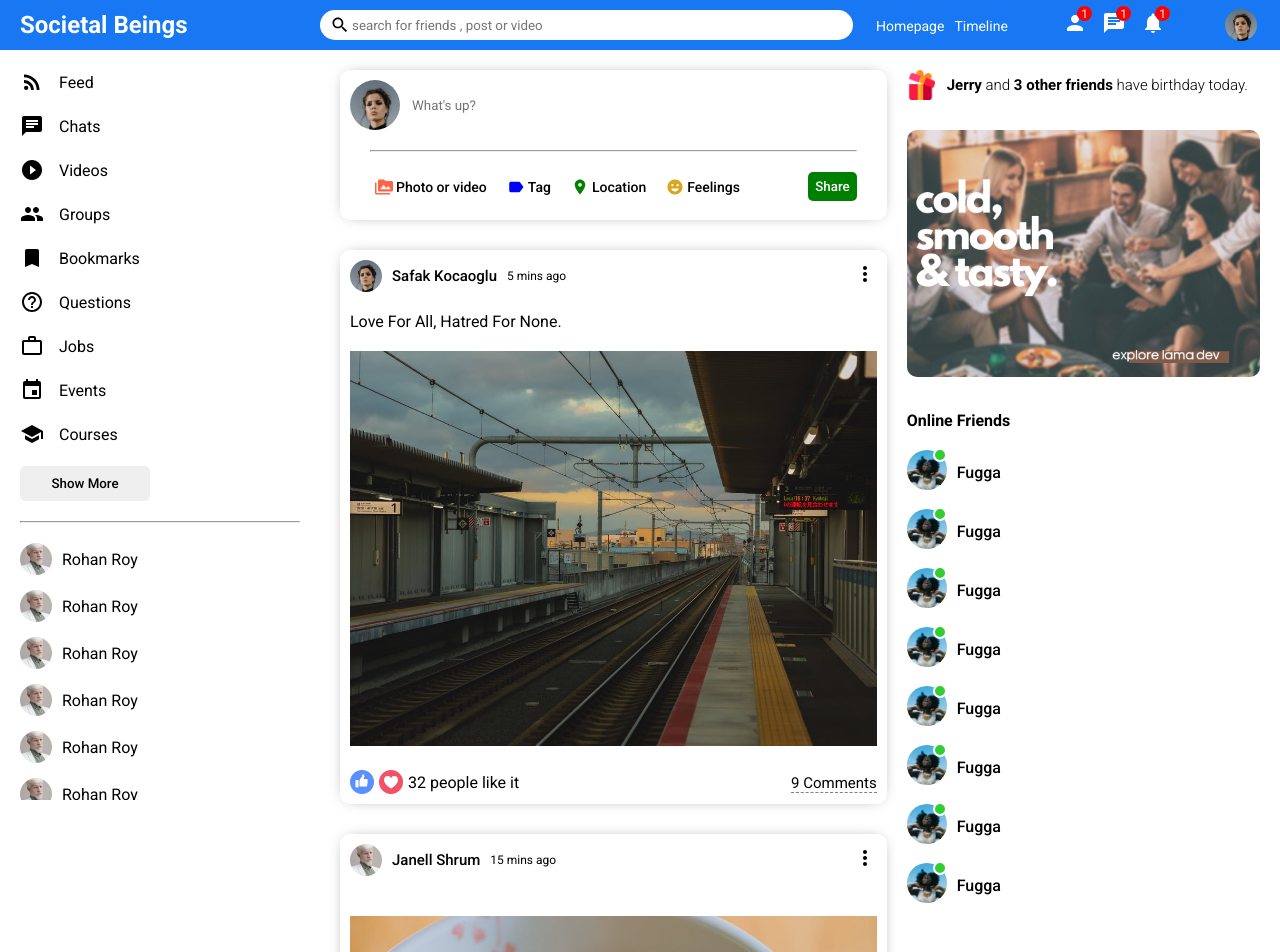
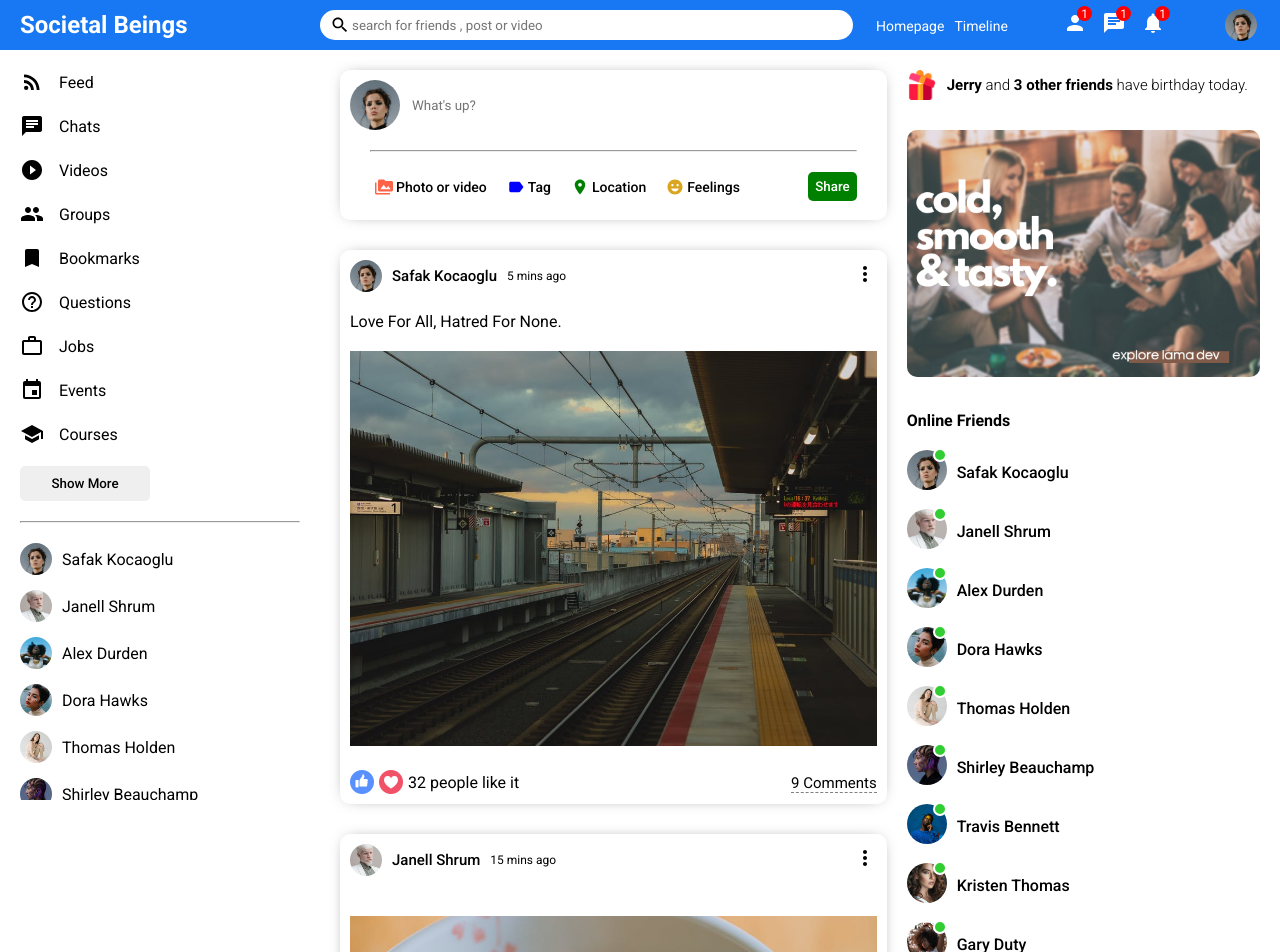
Before and after one commit to codytron21/Societal-Beings, a React (Create React App) app: page / in a window 1280 px wide. Shown: the top 952 px of the page. Built offline with nearby package versions, Linux system fonts and the light colour scheme.

Commit message:
added like counter

```diff
--- /dev/null
+++ b/src/components/friends/Friends.jsx
@@ -0,0 +1,10 @@
+import "./friends.css";
+
+export default function Friends({ user }) {
+  return (
+    <li className="sidebarFriend">
+      <img src={user.profilePicture} alt="" className="sidebarFriendImage" />
+      <span className="sidebarFriendName">{user.username}</span>
+    </li>
+  );
+}
--- /dev/null
+++ b/src/components/friends/friends.css
@@ -0,0 +1,17 @@
+.sidebarFriendList {
+    padding: 0;
+    margin: 0;
+    list-style: none;
+}
+.sidebarFriend {
+    display: flex;
+    align-items: center;
+    margin-bottom: 15px;
+}
+.sidebarFriendImage {
+    height: 32px;
+    width: 32px;
+    border-radius: 50%;
+    object-fit: cover;
+    margin-right: 10px;
+}
--- /dev/null
+++ b/src/components/online/Online.jsx
@@ -0,0 +1,12 @@
+import "./online.css";
+export default function Online({ user }) {
+  return (
+    <li className="rightbarFriend">
+      <div className="rightbarProfileImgContainer">
+        <img src={user.profilePicture} alt="" className="rightbarProfileImg" />
+        <span className="rightbarOnline"></span>
+      </div>
+      <span className="rightbarUsername">{user.username}</span>
+    </li>
+  );
+}
--- /dev/null
+++ b/src/components/online/online.css
@@ -0,0 +1,30 @@
+.rightbarFriend {
+    display: flex;
+    align-items: center;
+    margin-bottom: 15px;
+}
+.rightbarProfileImgContainer {
+    margin-right: 10px;
+    position: relative;
+}
+.rightbarProfileImg {
+    width: 40px;
+    height: 40px;
+    border-radius: 50%;
+    object-fit: cover;
+}
+.rightbarOnline {
+    width: 10px;
+    height: 10px;
+    border-radius: 50%;
+    background-color: limegreen;
+    position: absolute;
+    top: -2px;
+    right: 0;
+    border: 2px solid white;
+
+
+}
+.rightbarUsername {
+    font-weight: 500;
+}
--- a/src/components/rightbar/Rightbar.jsx
+++ b/src/components/rightbar/Rightbar.jsx
@@ -1,5 +1,7 @@
 import "./rightbar.css";
-
+import { Users } from "../../dummyData";
+import Online from "../online/Online";
+import userEvent from "@testing-library/user-event";
 export default function Rightbar() {
   return (
     <div className="rightbar">
@@ -13,94 +15,9 @@ export default function Rightbar() {
         <img src="/assets/Ad.png" alt="" className="rightbarAd" />
         <h4 className="rightbarTitle">Online Friends</h4>
         <ul className="rightbarFriendList">
-          <li className="rightbarFriend">
-            <div className="rightbarProfileImgContainer">
-              <img
-                src="assets/persons/3.jpeg"
-                alt=""
-                className="rightbarProfileImg"
-              />
-              <span className="rightbarOnline"></span>
-            </div>
-            <span className="rightbarUsername">Fugga</span>
-          </li>{" "}
-          <li className="rightbarFriend">
-            <div className="rightbarProfileImgContainer">
-              <img
-                src="assets/persons/3.jpeg"
-                alt=""
-                className="rightbarProfileImg"
-              />
-              <span className="rightbarOnline"></span>
-            </div>
-            <span className="rightbarUsername">Fugga</span>
-          </li>
-          <li className="rightbarFriend">
-            <div className="rightbarProfileImgContainer">
-              <img
-                src="assets/persons/3.jpeg"
-                alt=""
-                className="rightbarProfileImg"
-              />
-              <span className="rightbarOnline"></span>
-            </div>
-            <span className="rightbarUsername">Fugga</span>
-          </li>
-          <li className="rightbarFriend">
-            <div className="rightbarProfileImgContainer">
-              <img
-                src="assets/persons/3.jpeg"
-                alt=""
-                className="rightbarProfileImg"
-              />
-              <span className="rightbarOnline"></span>
-            </div>
-            <span className="rightbarUsername">Fugga</span>
-          </li>
-          <li className="rightbarFriend">
-            <div className="rightbarProfileImgContainer">
-              <img
-                src="assets/persons/3.jpeg"
-                alt=""
-                className="rightbarProfileImg"
-              />
-              <span className="rightbarOnline"></span>
-            </div>
-            <span className="rightbarUsername">Fugga</span>
-          </li>{" "}
-          <li className="rightbarFriend">
-            <div className="rightbarProfileImgContainer">
-              <img
-                src="assets/persons/3.jpeg"
-                alt=""
-                className="rightbarProfileImg"
-              />
-              <span className="rightbarOnline"></span>
-            </div>
-            <span className="rightbarUsername">Fugga</span>
-          </li>{" "}
-          <li className="rightbarFriend">
-            <div className="rightbarProfileImgContainer">
-              <img
-                src="assets/persons/3.jpeg"
-                alt=""
-                className="rightbarProfileImg"
-              />
-              <span className="rightbarOnline"></span>
-            </div>
-            <span className="rightbarUsername">Fugga</span>
-          </li>{" "}
-          <li className="rightbarFriend">
-            <div className="rightbarProfileImgContainer">
-              <img
-                src="assets/persons/3.jpeg"
-                alt=""
-                className="rightbarProfileImg"
-              />
-              <span className="rightbarOnline"></span>
-            </div>
-            <span className="rightbarUsername">Fugga</span>
-          </li>
+          {Users.map((u) => (
+            <Online key={u.id} user={u} />
+          ))}
         </ul>
       </div>
     </div>
--- a/src/components/rightbar/rightbar.css
+++ b/src/components/rightbar/rightbar.css
@@ -1,5 +1,6 @@
 .rightbar {
     flex: 3.5;
+
 }
 .rightbarWrapper {
     padding: 20px 20px 0 0;
@@ -30,33 +31,3 @@
     margin: 0;
     list-style: none;
 }
-.rightbarFriend {
-    display: flex;
-    align-items: center;
-    margin-bottom: 15px;
-}
-.rightbarProfileImgContainer {
-    margin-right: 10px;
-    position: relative;
-}
-.rightbarProfileImg {
-    width: 40px;
-    height: 40px;
-    border-radius: 50%;
-    object-fit: cover;
-}
-.rightbarOnline {
-    width: 10px;
-    height: 10px;
-    border-radius: 50%;
-    background-color: limegreen;
-    position: absolute;
-    top: -2px;
-    right: 0;
-    border: 2px solid white;
-
-
-}
-.rightbarUsername {
-    font-weight: 500;
-}
--- a/src/components/sidebar/Sidebar.jsx
+++ b/src/components/sidebar/Sidebar.jsx
@@ -10,6 +10,8 @@ import {
   Event,
   School,
 } from "@material-ui/icons";
+import { Users } from "../../dummyData";
+import Friends from "../friends/Friends";
 export default function Sidebar() {
   return (
     <div className="sidebar">
@@ -55,126 +57,9 @@ export default function Sidebar() {
         <button className="sidebarButton">Show More</button>
         <hr className="sidebarHr" />
         <ul className="sidebarFriendList">
-          <li className="sidebarFriend">
-            <img
-              src="/assets/persons/2.jpeg"
-              alt=""
-              className="sidebarFriendImage"
-            />
-            <span className="sidebarFriendName">Rohan Roy</span>
-          </li>
-          <li className="sidebarFriend">
-            <img
-              src="/assets/persons/2.jpeg"
-              alt=""
-              className="sidebarFriendImage"
-            />
-            <span className="sidebarFriendName">Rohan Roy</span>
-          </li>
-          <li className="sidebarFriend">
-            <img
-              src="/assets/persons/2.jpeg"
-              alt=""
-              className="sidebarFriendImage"
-            />
-            <span className="sidebarFriendName">Rohan Roy</span>
-          </li>
-          <li className="sidebarFriend">
-            <img
-              src="/assets/persons/2.jpeg"
-              alt=""
-              className="sidebarFriendImage"
-            />
-            <span className="sidebarFriendName">Rohan Roy</span>
-          </li>
-          <li className="sidebarFriend">
-            <img
-              src="/assets/persons/2.jpeg"
-              alt=""
-              className="sidebarFriendImage"
-            />
-            <span className="sidebarFriendName">Rohan Roy</span>
-          </li>
-          <li className="sidebarFriend">
-            <img
-              src="/assets/persons/2.jpeg"
-              alt=""
-              className="sidebarFriendImage"
-            />
-            <span className="sidebarFriendName">Rohan Roy</span>
-          </li>
-          <li className="sidebarFriend">
-            <img
-              src="/assets/persons/2.jpeg"
-              alt=""
-              className="sidebarFriendImage"
-            />
-            <span className="sidebarFriendName">Rohan Roy</span>
-          </li>
-          <li className="sidebarFriend">
-            <img
-              src="/assets/persons/2.jpeg"
-              alt=""
-              className="sidebarFriendImage"
-            />
-            <span className="sidebarFriendName">Rohan Roy</span>
-          </li>
-          <li className="sidebarFriend">
-            <img
-              src="/assets/persons/2.jpeg"
-              alt=""
-              className="sidebarFriendImage"
-            />
-            <span className="sidebarFriendName">Rohan Roy</span>
-          </li>
-          <li className="sidebarFriend">
-            <img
-              src="/assets/persons/2.jpeg"
-              alt=""
-              className="sidebarFriendImage"
-            />
-            <span className="sidebarFriendName">Rohan Roy</span>
-          </li>
-          <li className="sidebarFriend">
-            <img
-              src="/assets/persons/2.jpeg"
-              alt=""
-              className="sidebarFriendImage"
-            />
-            <span className="sidebarFriendName">Rohan Roy</span>
-          </li>
-          <li className="sidebarFriend">
-            <img
-              src="/assets/persons/2.jpeg"
-              alt=""
-              className="sidebarFriendImage"
-            />
-            <span className="sidebarFriendName">Rohan Roy</span>
-          </li>
-          <li className="sidebarFriend">
-            <img
-              src="/assets/persons/2.jpeg"
-              alt=""
-              className="sidebarFriendImage"
-            />
-            <span className="sidebarFriendName">Rohan Roy</span>
-          </li>
-          <li className="sidebarFriend">
-            <img
-              src="/assets/persons/2.jpeg"
-              alt=""
-              className="sidebarFriendImage"
-            />
-            <span className="sidebarFriendName">Rohan Roy</span>
-          </li>
-          <li className="sidebarFriend">
-            <img
-              src="/assets/persons/2.jpeg"
-              alt=""
-              className="sidebarFriendImage"
-            />
-            <span className="sidebarFriendName">Rohan Roy</span>
-          </li>
+          {Users.map((u) => (
+            <Friends key={u.id} user={u} />
+          ))}
         </ul>
       </div>
     </div>
--- a/src/components/sidebar/sidebar.css
+++ b/src/components/sidebar/sidebar.css
@@ -2,6 +2,8 @@
     flex: 3;
     height: calc(100vh - 50px);
     overflow-y: scroll;
+    position: sticky;
+    top: 50px;
 }
 ::-webkit-scrollbar {
     width: 5px;
@@ -38,20 +40,3 @@
 .sidebarHr {
     margin: 20px 0;
 }
-.sidebarFriendList {
-    padding: 0;
-    margin: 0;
-    list-style: none;
-}
-.sidebarFriend {
-    display: flex;
-    align-items: center;
-    margin-bottom: 15px;
-}
-.sidebarFriendImage {
-    height: 32px;
-    width: 32px;
-    border-radius: 50%;
-    object-fit: cover;
-    margin-right: 10px;
-}
```
Also changed, not shown: src/components/post/Post.jsx (+20 -3 lines).
